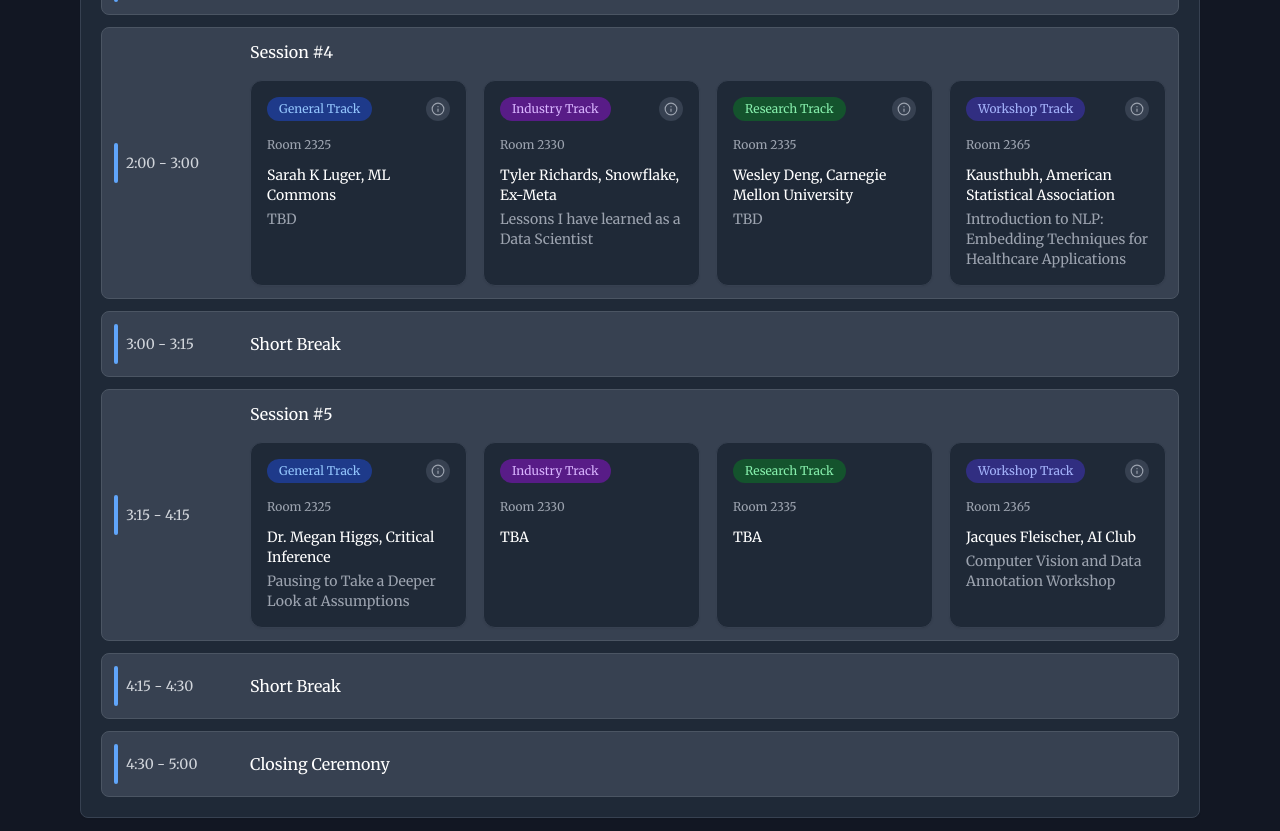
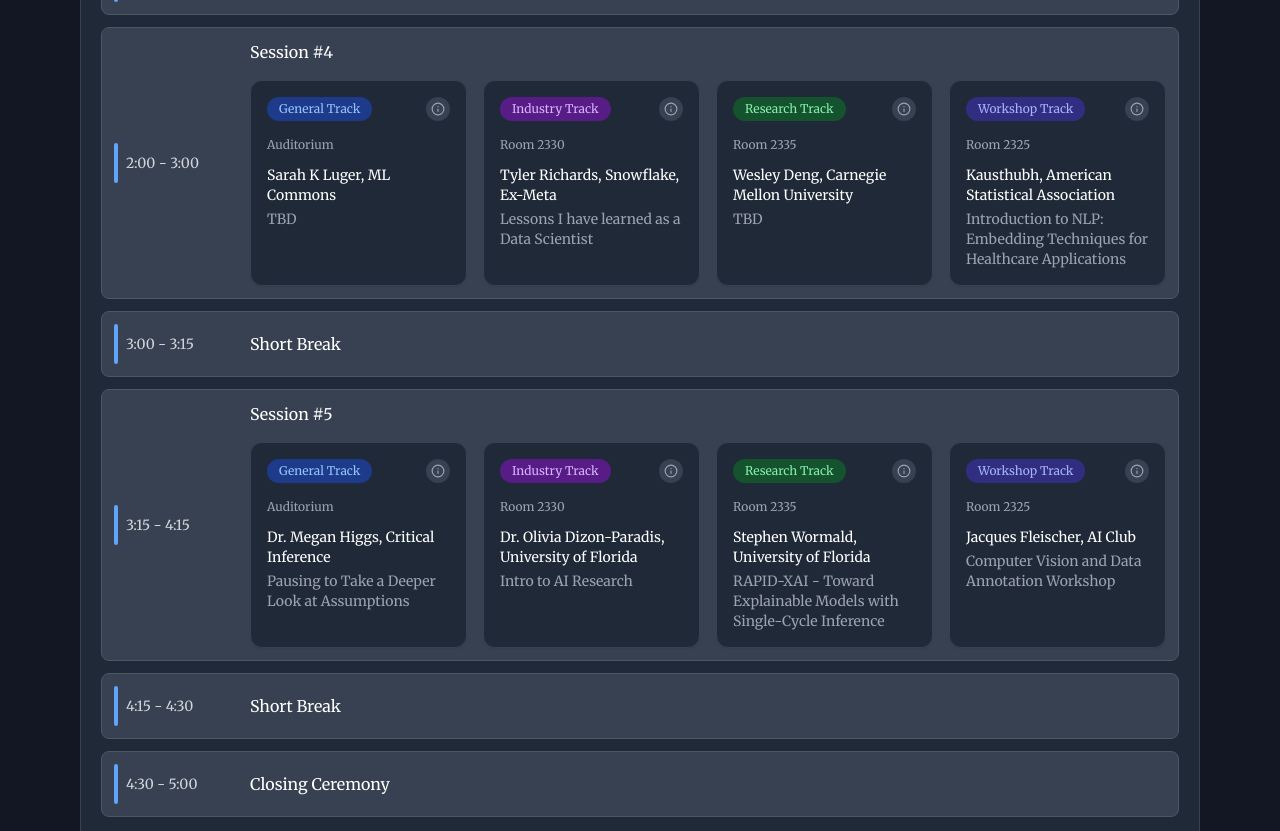
Before and after one commit to harryytsao/ufdsi.com, a Next.js app: page /symposium in a window 1280 px wide. Shown: the part 2080-2911 px from the top of the page. Built offline with nearby package versions, Linux system fonts and the light colour scheme.

Commit message:
add new speakers, fix some room numbers

```diff
--- a/src/components/symposium/index.tsx
+++ b/src/components/symposium/index.tsx
@@ -24,7 +24,7 @@ const SymposiumSchedule = () => {
     "Norman Bukingolts, Association of Computing Machinery": {
       title: "Transforming Our Humanity Into Job Security",
       description: "What happens when what we know isn't enough to be employable anymore? Amid rising layoffs in the tech industry and beyond due to the automation of labor with AI systems, stress about job security is thriving -- but hope for a meaningful, stable career is not yet lost. Attend this workshop to explore how analytical, generative, and agentic AI systems are being implemented in the modern workplace and understand their strengths and limitations. Learn about not just philosophical but technical arguments describing what exactly an AI system can and cannot provably do -- and why what makes us human is not only \"marketable\" but essential to the current and future workforce.",
-      room: "Room 2365",
+      room: "Room 2325",
       track: "Workshop Track",
       time: "10:30 - 11:30",
       speaker_img: "/images/speakers/norman.png",
@@ -42,7 +42,7 @@ const SymposiumSchedule = () => {
     "Raul Valle, IEEE Signal Processing Society": {
       title: "Introduction to Signal Processing",
       description: "Signals are how computers (and people) interpret the world. With the LLM hype calming down, we get a chance to revisit the mathematical roots of black-box machine learning in time-series problems, and learn how filters gave humanity access to computational foresight. Attend this workshop to attain mathematical insight into the complex world of signal processing from the perspective of its innovators, and learn what the future of AI beholds.",
-      room: "Room 2365",
+      room: "Room 2325",
       track: "Workshop Track",
       time: "12:45 - 1:45",
       speaker_img: "/images/speakers/raul.png",
@@ -51,7 +51,7 @@ const SymposiumSchedule = () => {
     "Jacques Fleischer, AI Club": {
       title: "Computer Vision and Data Annotation Workshop",
       description: "Learn how to properly configure a CV model using sophisticated annotation platforms and a live demo of YOLO training. Hands-on participation where the audience can help train a gator detector model.",
-      room: "Room 2365",
+      room: "Room 2325",
       track: "Workshop Track",
       time: "3:15 - 4:15",
       speaker_img: "/images/speakers/jacques.png",
@@ -60,7 +60,7 @@ const SymposiumSchedule = () => {
     "Tony Barr, SAS Institute, AMOR": {
       title: "From SAS to A Model Of Reality",
       description: "Tony Barr will discuss the early history of the SAS system for data analytics and his current work, A Model Of Reality (AMOR). AMOR aims to create a world where young children and adults can understand and flourish in programming, databases, mathematics, and data analytics. AMOR uses diagrams and flowcharts to make reading and writing programs easy and intuitive for learners and seasoned users. The mission is to enable users to navigate through knowledge space naturally, as they navigate the real world.",
-      room: "Room 2325",
+      room: "Auditorium",
       track: "General Track",
       time: "10:30 - 11:30",
       speaker_img: "/images/speakers/anthony.png",
@@ -79,14 +79,14 @@ const SymposiumSchedule = () => {
     "Dr. Megan Higgs, Critical Inference": {
       title: "Pausing to Take a Deeper Look at Assumptions",
       description: "Assumptions are a necessary part of making conclusions and inferences from data. Formal training in Statistics and data science tends to encourage a mathematical and automatic treatment of assumptions, with relatively low expectations for justifying assumptions in the context of the problem or conveying the extent to which conclusions are conditional on assumptions. With so much focus on methods and computing, it is important to also take time to step back and more deeply consider the layers of assumptions that make up the foundation of any data analysis. I believe statisticians and data scientists have a responsibility to better convey the conditional nature of results, and to work with subject matter experts to translate and interrogate assumptions within a particular scientific context. While this is challenging in most problems, it is a necessary step toward better justifying the use of, and trust in, statistical results. The goal of this high-level talk is to increase, or re-highlight, awareness and spur discussion about related challenges and strategies.",
-      room: "Room 2325",
+      room: "Auditorium",
       track: "General Track",
       time: "3:15 - 4:15"
     },
     "Dr. Jim Hoover, University of Florida": {
       title: "The Latest Developments in the Implementation of AI in Business",
       description: "Ever since November 2022 when ChatGPT was released commercially, businesses have been pursuing the best approaches to implement AI into their processes. There has been a great deal of Fear of Missing Out (FOMO) related to this quest for value out of AI capabilities. In this talk, we will discuss what is working and what is not. And, we will explore how students can best position themselves for roles in AI as the technology continues to evolve in business.",
-      room: "Room 2325",
+      room: "Auditorium",
       track: "General Track",
       time: "12:45 - 1:45",
     },
@@ -102,7 +102,7 @@ const SymposiumSchedule = () => {
     "Jhonathan Herrera, Colorstack": {
       title: "Intro to State Space Models and MAMBA",
       description: "This introduction workshop will provide you a foundational understanding of State Space Models (SSMs) and their applications in time-series modeling.",
-      room: "Room 2365",
+      room: "Room 2325",
       track: "Workshop Track",
       time: "9:15 - 10:15",
       speaker_img: "/images/speakers/jhonathan.png",
@@ -111,7 +111,7 @@ const SymposiumSchedule = () => {
     "Kausthubh, American Statistical Association": {
       title: "Introduction to NLP: Embedding Techniques for Healthcare Applications",
       description: "This workshop introduces fundamental Natural Language Processing concepts through the lens of medical text embeddings. Participants will learn how to transform unstructured clinical text into meaningful vector representations. We cover text preprocessing techniques, tokenization, normalization, and various embedding methods from statistical approaches to neural representations.",
-      room: "Room 2365",
+      room: "Room 2325",
       track: "Workshop Track",
       time: "2:00 - 3:00",
     },
@@ -139,7 +139,7 @@ const SymposiumSchedule = () => {
     "Michael Vega-Sanz, Lula": {
       title: "How I Started Lula from my Dorm Room",
       description: "Details coming soon.",
-      room: "Room 2325",
+      room: "Auditorium",
       track: "General Track",
       time: "9:15 - 10:15"
     },
@@ -153,16 +153,29 @@ const SymposiumSchedule = () => {
     "Sarah K Luger, ML Commons": {
       title: "TBD",
       description: "Details coming soon.",
-      room: "Room 2325",
+      room: "Auditorium",
       track: "General Track",
       time: "2:00 - 3:00"
     },
     "Antonio Knez, Sentient Foundation": {
-      title: "TBD",
-      description: "Details coming soon.",
+      title: "Open and Loyal AGI for Everyone",
+      description: "The presentation will talk about Sentient’s general mission and goal while presenting what we have done so far. It will also mention the builder grant program that we recently launched, which might be interesting to student developers.",
       room: "Room 2330",
       track: "Industry Track",
       time: "12:45 - 1:45"
+    }, "Dr. Olivia Dizon-Paradis, University of Florida": {
+      title: "Intro to AI Research",
+      description: "Details coming soon.",
+      room: "Room 2335",
+      track: "Industry Track",
+      time: "3:15 - 4:15"
+    },
+    "Stephen Wormald, University of Florida": {
+      title: "RAPID-XAI - Toward Explainable Models with Single-Cycle Inference",
+      description: "This talk explores how we can make AI systems faster and easier to understand by bridging explainability and performance. It introduces a new framework that integrates logic-based neural models with custom hardware acceleration to enable single-cycle inference. Through this approach, the talk demonstrates how we can build AI systems that are not only highly interpretable but also capable of operating in real-time environments.",
+      room: "Room 2330",
+      track: "Research Track",
+      time: "3:15 - 4:15"
     }
   };
 
@@ -270,8 +283,8 @@ const SymposiumSchedule = () => {
       type: "sessions",
       tracks: {
         regular: "Dr. Megan Higgs, Critical Inference",
-        industry: "TBA",
-        speaker: "TBA",
+        industry: "Dr. Olivia Dizon-Paradis, University of Florida",
+        speaker: "Stephen Wormald, University of Florida",
         workshop: "Jacques Fleischer, AI Club"
       },
       color: "bg-purple-50"
@@ -451,7 +464,7 @@ const SymposiumSchedule = () => {
                       <div className="mt-4 grid grid-cols-1 sm:grid-cols-4 gap-4">
                         <TrackCard
                           track="General Track"
-                          room="Room 2325"
+                          room="Auditorium"
                           speaker={item.tracks.regular}
                           onClick={openEventModal}
                           type="general"
@@ -472,7 +485,7 @@ const SymposiumSchedule = () => {
                         />
                         <TrackCard
                           track="Workshop Track"
-                          room="Room 2365"
+                          room="Room 2325"
                           speaker={item.tracks.workshop}
                           onClick={openEventModal}
                           type="workshop"
```
